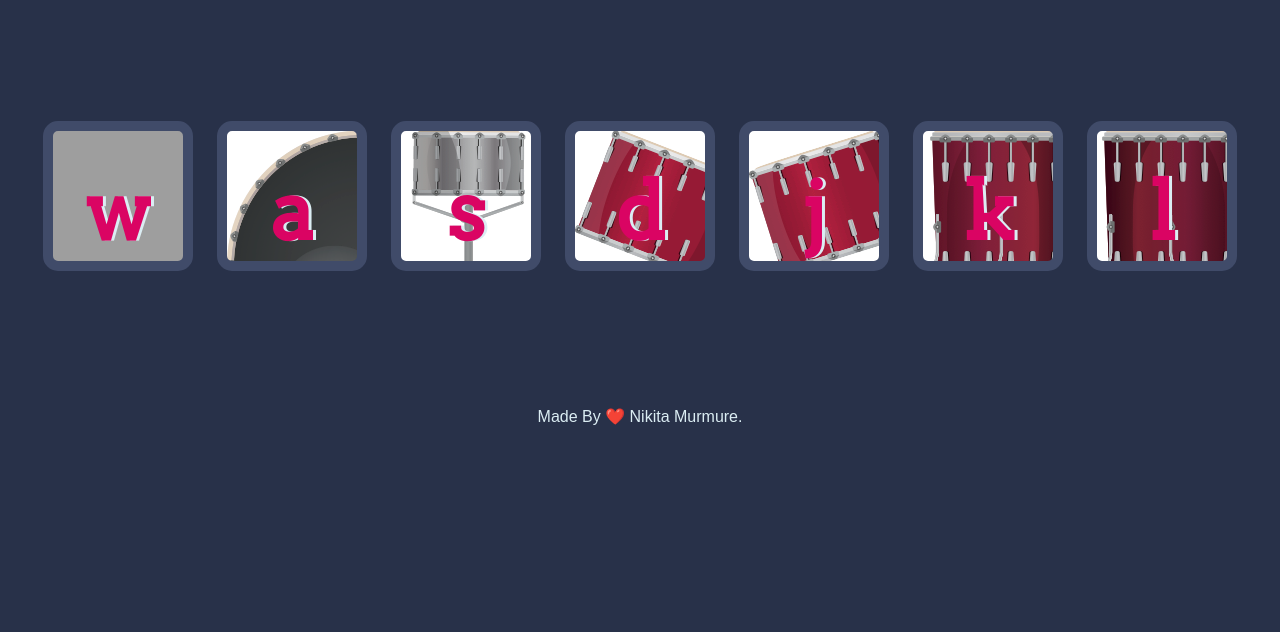
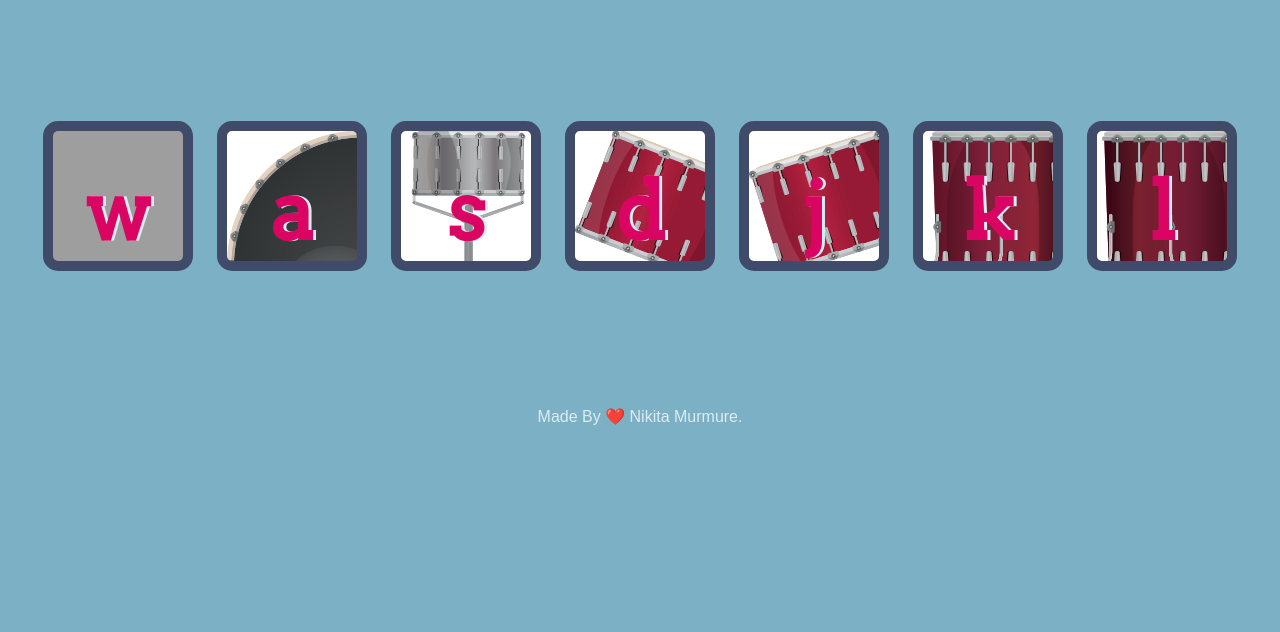
Before and after one commit to Nikita-developer38/Mini_Drum_kit, a plain HTML site: page index.html in a window 1280 px wide. Shown: the part 168-800 px from the top of the page. Drawn offline with Linux system fonts and the light colour scheme; grey boxes are pictures that could not be loaded.

Commit message:
Initial commit

```diff
--- a/styles.css
+++ b/styles.css
@@ -1,6 +1,6 @@
 body {
   text-align: center;
-  background-color: #283149;
+  background-color: #7cb0c5;
 }
 
 h1 {
```
